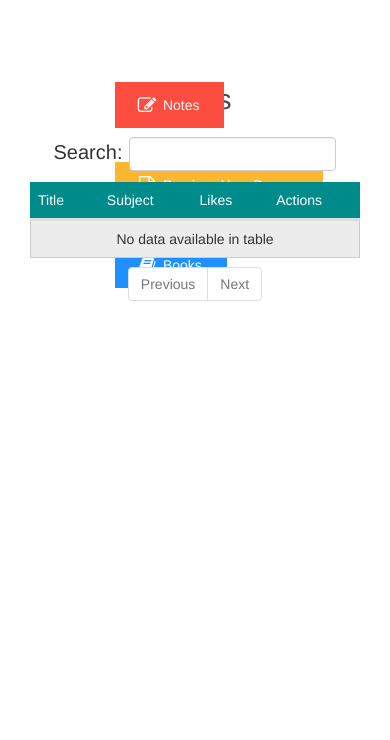
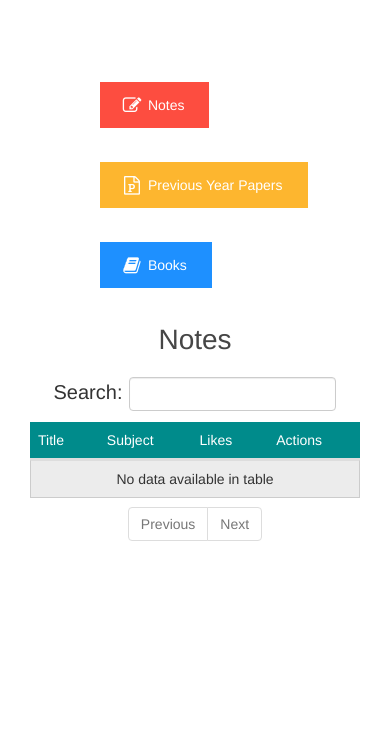
Before and after one commit to himanshukadian/nitadda, a Django app: page /content/shownote/1 in a window 390 px wide. Shown: the part 51-791 px from the top of the page. Run offline with Django 3.2, Linux system fonts and the light colour scheme; the visitor is signed in with stand-in values (Sample User, id 1); data that the repository does not hold is empty; parts of the project's set-up code (start-up, migrations or seed data) failed here and were passed over; some libraries are stand-ins or nearby versions; some web fonts are replaced.

Commit message:
notes,books,previous year papers buttons are now responsive

```diff
--- a/static/css/style.css
+++ b/static/css/style.css
@@ -865,7 +865,6 @@ color: #fff;
 }
 
 .sideMenu{
-
     list-style: none;
 }
 .sideTab{
--- a/templates/all_Notes.html
+++ b/templates/all_Notes.html
@@ -49,8 +49,7 @@
         {#    <script defer src="https://ajax.googleapis.com/ajax/libs/jquery/2.1.4/jquery.min.js"></script>#}
     </head>
     <body class="main_body">
-    <div  style="position: absolute;" class="container">
-        <ul class="sideMenu">
+    <ul class="sideMenu">
             <li class="sideTab">
                 <a style=" background-color: #fd4d40;">
                     <span class="icon-home"><i class="fa fa-fw fa-lg fa-edit faa-tada faa-fast"></i></span>
@@ -66,8 +65,7 @@
                     <span class="icon-cog"><i class="fa fa-fw fa-lg fa-book faa-tada faa-fast"></i></span>
                     Books</a></li>
         </ul>
-    </div>
-    <div class="container">
+    <div class="container" style="clear: both">
         <caption><h3 class="table_title">{{ data.0.0.course }} Notes</h3></caption>
         <div class="row">
             <table class="table table-striped table-responsive-md" id="example">
```
